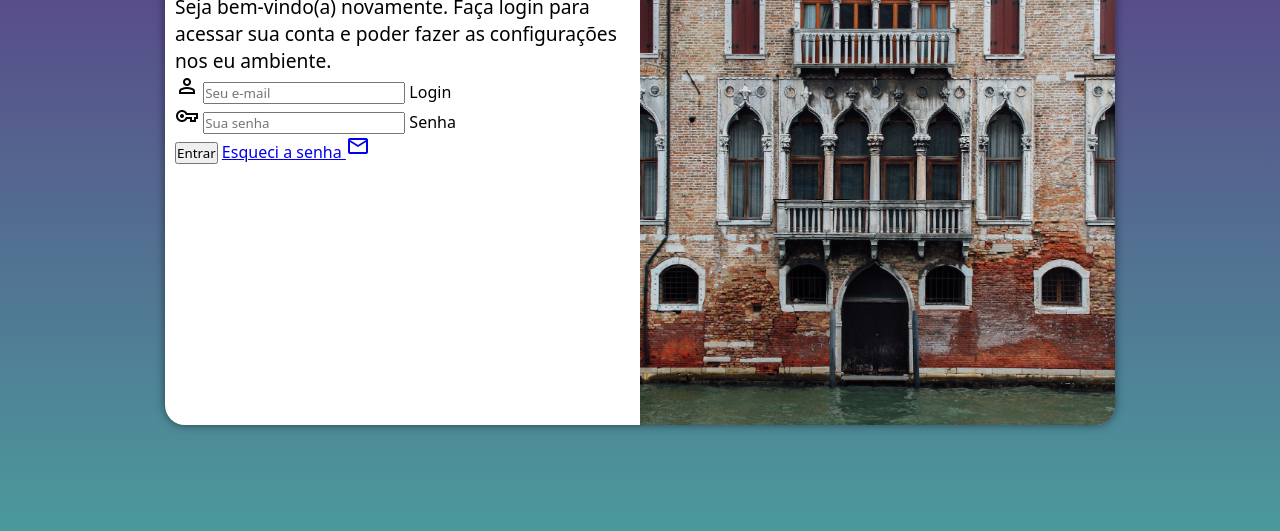
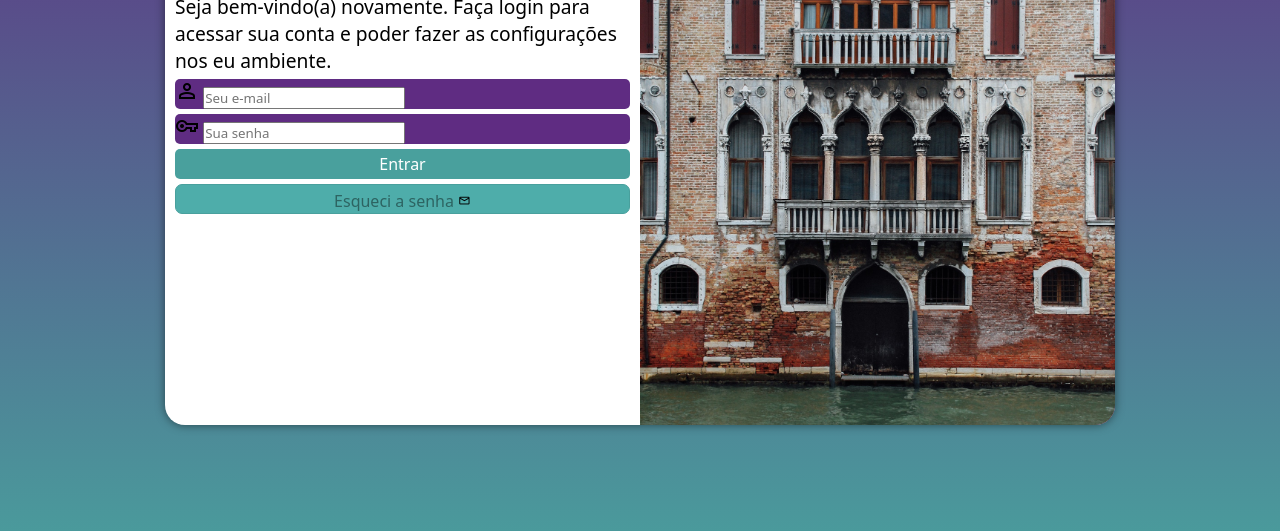
Before and after one commit to mendesfgabriel/projeto-login, a plain HTML site: page index.html in a window 1280 px wide. Shown: the part 225-756 px from the top of the page. Drawn offline with nearby package versions, Linux system fonts and the light colour scheme.

Commit message:
Design do form

```diff
--- a/estilos/style.css
+++ b/estilos/style.css
@@ -33,7 +33,7 @@ section#login {
     overflow: hidden;
 
     background-color: white;
-    width: 263px;
+    width: 250px;
     height: 500px;
     border-radius: 20px;
     box-shadow: 0px 0px 10px rgba(0, 0, 0, 0.5);
@@ -62,3 +62,55 @@ div#form > h1 {
 div#form > p {
     font-size: 0.8em;
 }
+
+form > div.campo {
+    background-color: #5f2c82;
+    height: 30px;
+    border-radius: 5px;
+    margin: 5px 0px;
+}
+
+form label {
+    display: none;
+}
+
+form > input[type=submit] {
+    display: block;
+    font-size: 1em;
+    width: 100%;
+    height: 30px;
+    background-color: #49a09d;
+    color: white;
+    border: none;
+    border-radius: 5px;
+    cursor: pointer;
+}
+
+form > input[type=submit]:hover {
+    background-color: #2d8380;
+}
+
+form > a.botao {
+    display: block;
+    text-align: center;
+    font-size: 1em;
+    width: 100%;
+    height: 30px;
+    padding-top: 5px;
+    margin-top: 5px;
+    background-color: #4eadaa;
+    color: #2d6462;
+    border: 1px solid #49a09d;
+    border-radius: 7px;
+    text-decoration: none;
+}
+
+form > a.botao:hover {
+    background-color: #6cd3cf;
+}
+
+form > a.botao > span {
+    font-size: 0.8em;
+    color: black;
+
+}
--- a/index.html
+++ b/index.html
@@ -31,8 +31,9 @@
                         <label for="isenha">Senha</label>
                     </div>
                     <input type="submit" value="Entrar">
-                    <a href="esqueci.html">
-                        Esqueci a senha <span class="material-symbols-outlined">mail</span>
+                    <a href="esqueci.html" class="botao">
+                        Esqueci a senha
+                        <span class="material-symbols-outlined">mail</span>
                     </a>
                 </form>
             </div>
```
